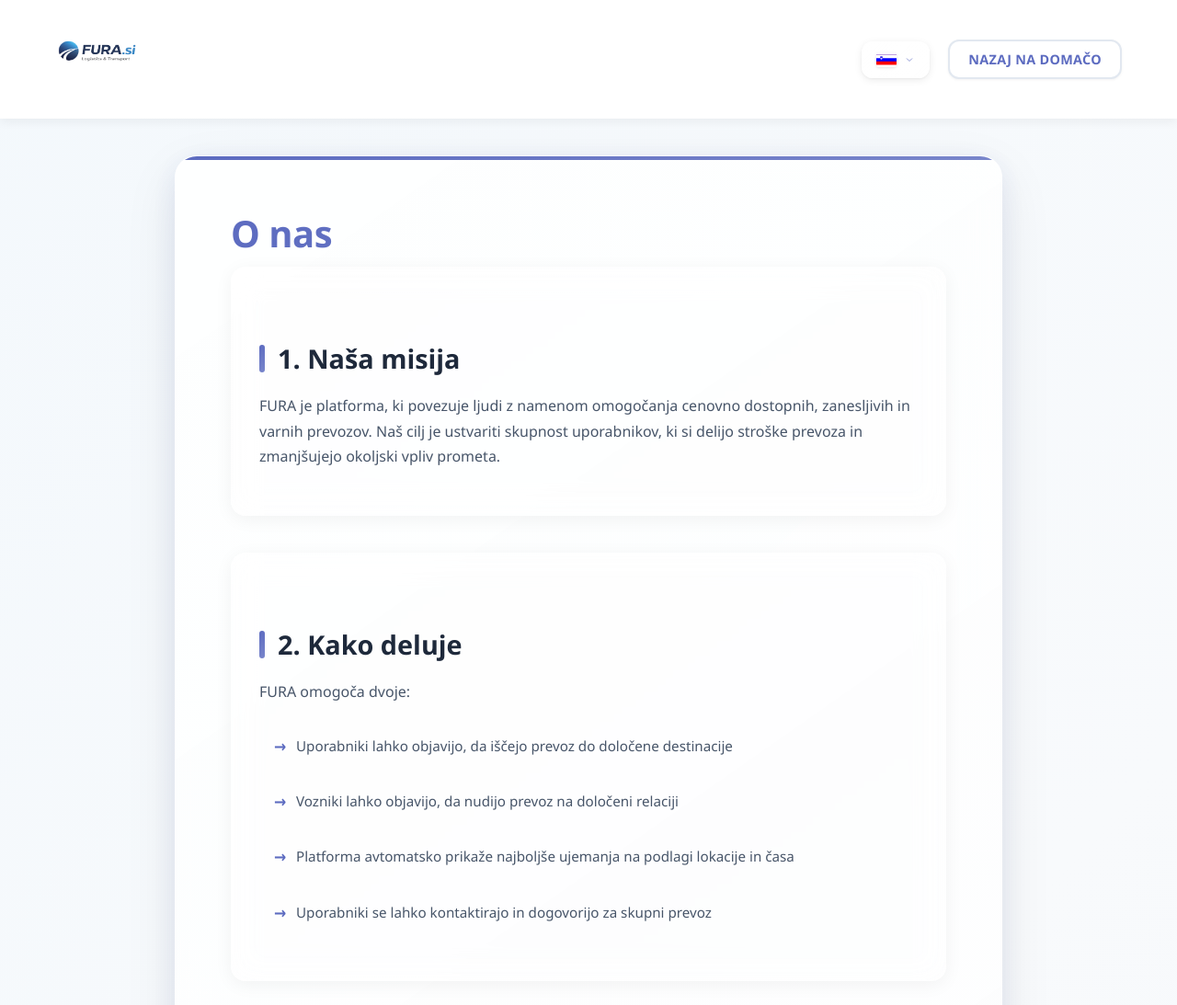
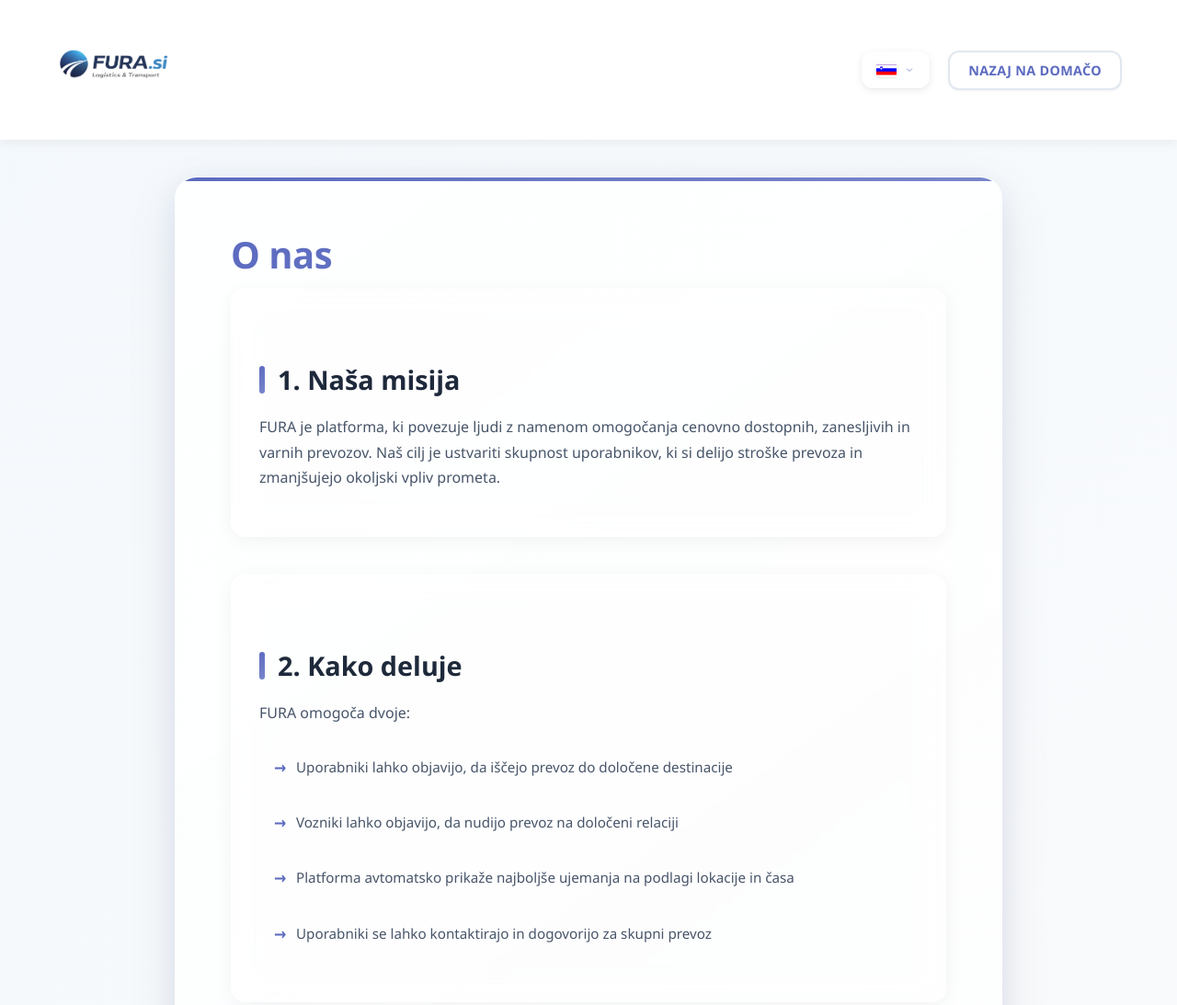
Before and after one commit to kalaqic/FURA-Berza-Prevozov, a website: page pages/about.html in a window 1280 px wide. Shown: the top 1093 px of the page at 92% size. Drawn offline with Linux system fonts and the light colour scheme.

Commit message:
change logo

```diff
--- a/css/style.css
+++ b/css/style.css
@@ -283,6 +283,16 @@ nav {
     font-weight: 800;
     color: var(--primary-color);
     text-decoration: none;
+    display: flex;
+    align-items: center;
+    line-height: 0;
+    flex-shrink: 0;
+}
+
+.logo img {
+    display: block;
+    height: auto;
+    max-width: 100%;
 }
 
 .nav-right {
--- a/index.html
+++ b/index.html
@@ -6,16 +6,16 @@
     <meta name="description" content="FURA - platforma za iskanje in nudenje prevozov po Sloveniji in sosednjih državah. Najdi cenoven prevoz ali objavi svojo ponudbo.">
     <title data-translate="homePageTitle">FURA - Isci/Nudi Prevoz</title>
     <!-- Favicon (browser tab icon) -->
-    <link rel="icon" type="image/png" href="assets/fura logo.png">
+    <link rel="icon" type="image/webp" href="assets/fura logo.webp">
     <!-- Link preview image when sharing (Open Graph & Twitter) -->
     <meta property="og:type" content="website">
     <meta property="og:title" content="FURA - Isci/Nudi Prevoz">
     <meta property="og:description" content="FURA - platforma za iskanje in nudenje prevozov po Sloveniji in sosednjih državah. Najdi cenoven prevoz ali objavi svojo ponudbo.">
-    <meta property="og:image" content="assets/hero-image.png">
+    <meta property="og:image" content="assets/hero-image.webp">
     <meta name="twitter:card" content="summary_large_image">
     <meta name="twitter:title" content="FURA - Isci/Nudi Prevoz">
     <meta name="twitter:description" content="FURA - platforma za iskanje in nudenje prevozov po Sloveniji in sosednjih državah.">
-    <meta name="twitter:image" content="assets/hero-image.png">
+    <meta name="twitter:image" content="assets/hero-image.webp">
     <link rel="stylesheet" href="css/style.css">
     <link rel="stylesheet" href="css/components.css">
     <link rel="stylesheet" href="css/forms.css">
@@ -45,7 +45,7 @@
     <header>
         <div class="container">
             <nav>
-                <a href="index.html" class="logo"><img src="assets/fura logo.png" alt="FURA" style="height: 80px;"></a>
+                <a href="index.html" class="logo"><img src="assets/fura logo.webp" alt="FURA" style="height: 112px;"></a>
                 <div class="nav-right">
                     <!-- Language Selector -->
                     <div class="language-selector">
@@ -105,7 +105,7 @@
         <div class="container">
       <div id="initialLoadingScreen" class="initial-loading-overlay">
         <div class="loading-container">
-            <div class="loading-logo"><img src="assets/fura logo.png" alt="FURA" style="height: 100px;"></div>
+            <div class="loading-logo"><img src="assets/fura logo.webp" alt="FURA" style="height: 240px;"></div>
             <div class="loading-spinner"></div>
             <div class="loading-text" data-translate="searchingRides">Iskanje prevozov...</div>
         </div>
--- a/pages/about.html
+++ b/pages/about.html
@@ -5,13 +5,13 @@
     <meta name="viewport" content="width=device-width, initial-scale=1.0">
     <meta name="description" content="Izvedite več o FURA platformi za prevoz. Naša misija je povezovanje ljudi, ki potrebujejo prevoz, z vozniki po Sloveniji in sosednjih državah.">
     <title data-translate="aboutPageTitle">O nas - FURA</title>
-    <link rel="icon" type="image/png" href="../assets/fura logo.png">
+    <link rel="icon" type="image/webp" href="../assets/fura logo.webp">
     <meta property="og:type" content="website">
     <meta property="og:title" content="FURA - O nas">
     <meta property="og:description" content="Izvedite več o FURA platformi za prevoz po Sloveniji in sosednjih državah.">
-    <meta property="og:image" content="../assets/hero-image.png">
+    <meta property="og:image" content="../assets/hero-image.webp">
     <meta name="twitter:card" content="summary_large_image">
-    <meta name="twitter:image" content="../assets/hero-image.png">
+    <meta name="twitter:image" content="../assets/hero-image.webp">
     <link rel="stylesheet" href="../css/style.css">
     <link rel="stylesheet" href="../css/components.css">
     <link rel="stylesheet" href="../css/forms.css">
@@ -27,7 +27,7 @@
     <header>
         <div class="container">
             <nav>
-                <a href="../index.html" class="logo"><img src="../assets/fura logo.png" alt="FURA" style="height: 80px;"></a>
+                <a href="../index.html" class="logo"><img src="../assets/fura logo.webp" alt="FURA" style="height: 112px;"></a>
                 <div class="nav-right">
                     <!-- Language Selector -->
                     <div class="language-selector">
```
Also changed, not shown: pages/company-info.html (+4 -4 lines), pages/create-ride.html (+2 -2 lines), pages/edit-ride.html (+2 -2 lines), pages/login.html (+2 -2 lines), pages/privacy-policy.html (+4 -4 lines), pages/profile.html (+2 -2 lines), pages/register.html (+2 -2 lines), pages/terms-conditions.html (+4 -4 lines), assets/fura logo.webp (added), assets/hero-image.webp (added).
